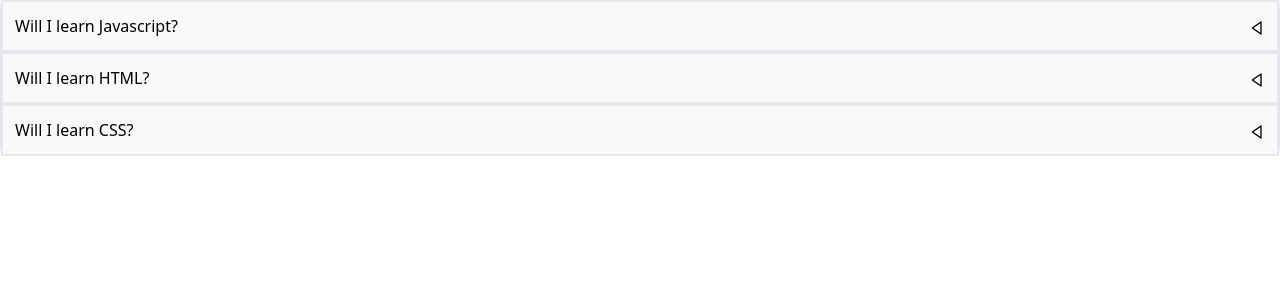
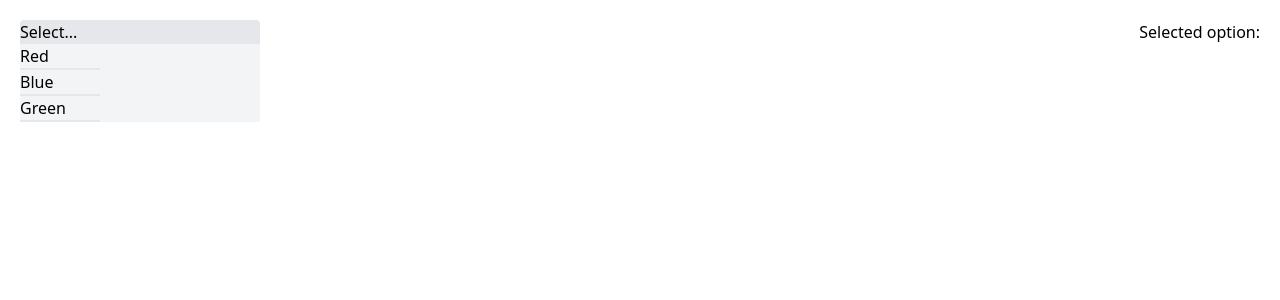
Before and after one commit to p2arthur/Cool_components_react_app, a React (Vite) app: page / in a window 1280 px wide. Shown: the top 300 px of the page. Built offline with nearby package versions, Linux system fonts and the light colour scheme.

Commit message:
Created a basic dropdown component with its basic behavior

```diff
--- a/src/App.jsx
+++ b/src/App.jsx
@@ -1,32 +1,35 @@
 import ButtonPage from "./pages/ButtonPage";
-import Accordion from "./components/Accordion";
+import AccordionPage from "./pages/AccordionPage";
+
+import { useState } from "react";
+import Dropdown from "./components/Dropdown";
+
+const dropDownOptions = [
+  { label: "Red", value: "red" },
+  { label: "Blue", value: "blue" },
+  { label: "Green", value: "green" },
+];
 
 function App() {
-  //Defining some dumb data to put inside my accordion
-  const items = [
-    {
-      label: "Will I learn Javascript?",
-      content:
-        "Lorem ipsum dolor sit amet consectetur adipisicing elit. Sequi harum minima eveniet aliquam ipsa a magnam ullam laudantium? Omnis optio dolorum corporis aliquam soluta ipsam perferendis doloribus nam blanditiis atque. Lorem ipsum dolor sit amet consectetur adipisicing elit. Sequi harum minima eveniet aliquam ipsa a magnam ullam laudantium? Omnis optio dolorum corporis aliquam soluta ipsam perferendis doloribus nam blanditiis atque.",
-      id: 1,
-    },
-    {
-      label: "Will I learn HTML?",
-      content:
-        "Lorem ipsum dolor sit amet consectetur adipisicing elit. Sequi harum minima eveniet aliquam ipsa a magnam ullam laudantium? Omnis optio dolorum corporis aliquam soluta ipsam perferendis doloribus nam blanditiis atque. Lorem ipsum dolor sit amet consectetur adipisicing elit. Sequi harum minima eveniet aliquam ipsa a magnam ullam laudantium? Omnis optio dolorum corporis aliquam soluta ipsam perferendis doloribus nam blanditiis atque.",
-      id: 2,
-    },
-    {
-      label: "Will I learn CSS?",
-      content:
-        "Lorem ipsum dolor sit amet consectetur adipisicing elit. Sequi harum minima eveniet aliquam ipsa a magnam ullam laudantium? Omnis optio dolorum corporis aliquam soluta ipsam perferendis doloribus nam blanditiis atque. Lorem ipsum dolor sit amet consectetur adipisicing elit. Sequi harum minima eveniet aliquam ipsa a magnam ullam laudantium? Omnis optio dolorum corporis aliquam soluta ipsam perferendis doloribus nam blanditiis atque.",
-      id: 3,
-    },
-  ];
+  //Defining a broad piece of state to define what option was selected on the dropdown - Option or null
+  const [selectedOption, setSelectedOption] = useState(null);
+
+  //Defining broad handler to define the selected item on our dropdown component
+  const handleSelect = (option) => {
+    setSelectedOption(option);
+  };
+
+  const content = selectedOption ? selectedOption.label : "";
 
   return (
-    <div>
-      <Accordion items={items} />
+    <div className="flex justify-between m-5">
+      <Dropdown
+        className="inline-block"
+        onSelection={handleSelect}
+        selectedOption={selectedOption}
+        options={dropDownOptions}
+      />
+      Selected option: {content}
     </div>
   );
 }
--- a/src/components/Accordion.jsx
+++ b/src/components/Accordion.jsx
@@ -37,7 +37,7 @@ function Accordion({ items }) {
     return (
       <div key={item.id}>
         <div
-          className="flex justify-between p-3 bg-gray-50 border-2 items-center cursor-pointer"
+          className="flex justify-between p-3 bg-gray-50 border-2 items-center cursor-pointer select-none"
           onClick={() => handleClick(index)}
         >
           {item.label} {icon}
--- /dev/null
+++ b/src/components/Dropdown.jsx
@@ -0,0 +1,43 @@
+import { useState } from "react";
+
+function Dropdown({ options, onSelection, selectedOption }) {
+  //Defining a local piece of state to define if the dropdown is opened or closed - Boolean
+  const [isOpen, setIsOpen] = useState(true);
+
+  const handleClick = (event) => {
+    setIsOpen(!isOpen);
+  };
+
+  const handleOptionClick = (option) => {
+    //Set the state isOpen to false, closing the dropdown
+    setIsOpen(!isOpen);
+    //Passing the selected value to the parent component through the handle select subscriber
+    onSelection(option);
+  };
+
+  const renderedOptions = options.map((option) => {
+    return (
+      <div
+        onClick={() => handleOptionClick(option)}
+        className="border-b-2 border-gray-200 cursor-pointer w-20"
+        key={option.value}
+      >
+        {option.label}
+      </div>
+    );
+  });
+
+  return (
+    <div>
+      <div
+        onClick={handleClick}
+        className="cursor-pointer bg-gray-200 w-60 rounded-tl rounded-tr"
+      >
+        {selectedOption ? selectedOption.label : "Select..."}
+      </div>
+      {isOpen ? <div className="bg-gray-100">{renderedOptions}</div> : ""}
+    </div>
+  );
+}
+
+export default Dropdown;
--- /dev/null
+++ b/src/pages/AccordionPage.jsx
@@ -0,0 +1,33 @@
+import Accordion from "../components/Accordion";
+
+function AccordionPage() {
+  //Defining some dumb data to put inside my accordion
+  const items = [
+    {
+      label: "Will I learn Javascript?",
+      content:
+        "Lorem ipsum dolor sit amet consectetur adipisicing elit. Sequi harum minima eveniet aliquam ipsa a magnam ullam laudantium? Omnis optio dolorum corporis aliquam soluta ipsam perferendis doloribus nam blanditiis atque. Lorem ipsum dolor sit amet consectetur adipisicing elit. Sequi harum minima eveniet aliquam ipsa a magnam ullam laudantium? Omnis optio dolorum corporis aliquam soluta ipsam perferendis doloribus nam blanditiis atque.",
+      id: 1,
+    },
+    {
+      label: "Will I learn HTML?",
+      content:
+        "Lorem ipsum dolor sit amet consectetur adipisicing elit. Sequi harum minima eveniet aliquam ipsa a magnam ullam laudantium? Omnis optio dolorum corporis aliquam soluta ipsam perferendis doloribus nam blanditiis atque. Lorem ipsum dolor sit amet consectetur adipisicing elit. Sequi harum minima eveniet aliquam ipsa a magnam ullam laudantium? Omnis optio dolorum corporis aliquam soluta ipsam perferendis doloribus nam blanditiis atque.",
+      id: 2,
+    },
+    {
+      label: "Will I learn CSS?",
+      content:
+        "Lorem ipsum dolor sit amet consectetur adipisicing elit. Sequi harum minima eveniet aliquam ipsa a magnam ullam laudantium? Omnis optio dolorum corporis aliquam soluta ipsam perferendis doloribus nam blanditiis atque. Lorem ipsum dolor sit amet consectetur adipisicing elit. Sequi harum minima eveniet aliquam ipsa a magnam ullam laudantium? Omnis optio dolorum corporis aliquam soluta ipsam perferendis doloribus nam blanditiis atque.",
+      id: 3,
+    },
+  ];
+
+  return (
+    <div>
+      <Accordion items={items} />
+    </div>
+  );
+}
+
+export default AccordionPage;
```
